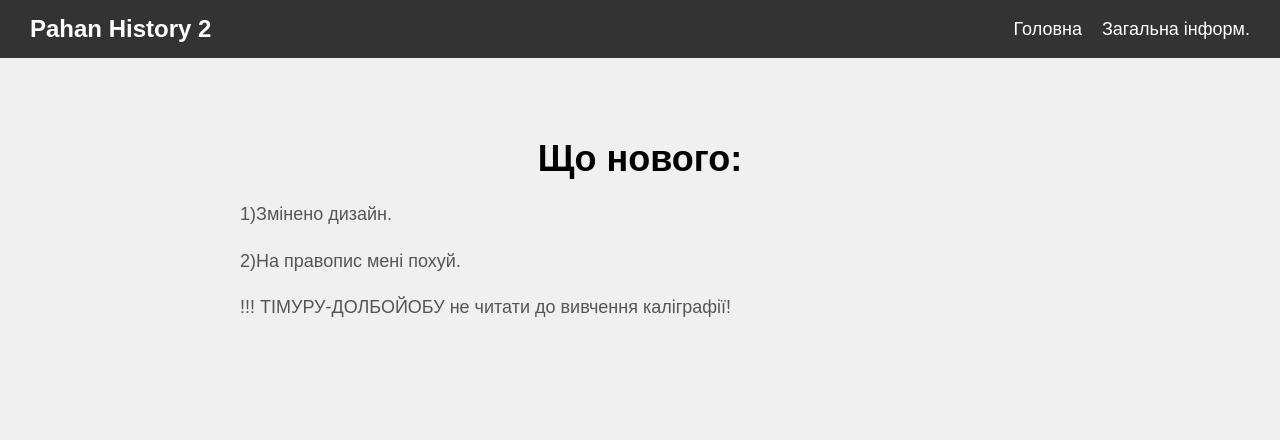
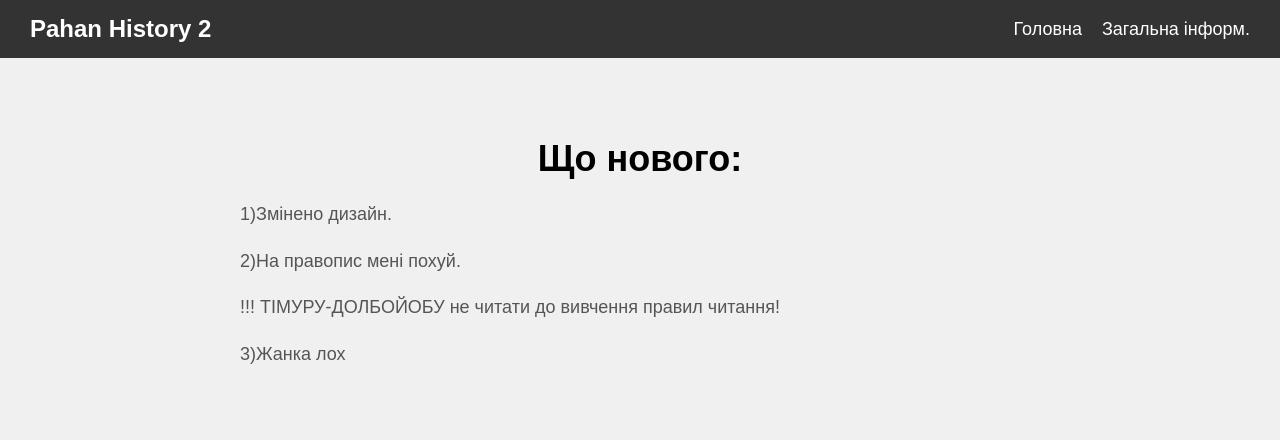
Before and after one commit to leoled757/PahanHistory2, a plain HTML site: page about.html in a window 1280 px wide. Drawn offline with Linux system fonts and the light colour scheme.

Commit message:
Update about.html

```diff
--- a/about.html
+++ b/about.html
@@ -27,7 +27,8 @@
         <h1>Що нового:</h1>
         <p> 1)Змінено дизайн.</p>
         <p>2)На правопис мені похуй.</p>
-        <p>!!! ТІМУРУ-ДОЛБОЙОБУ не читати до вивчення каліграфії!</p>
+        <p>!!! ТІМУРУ-ДОЛБОЙОБУ не читати до вивчення правил читання!</p>
+        <p>3)Жанка лох</p>
 
     </section>
     <script src="script.js"></script>
```
